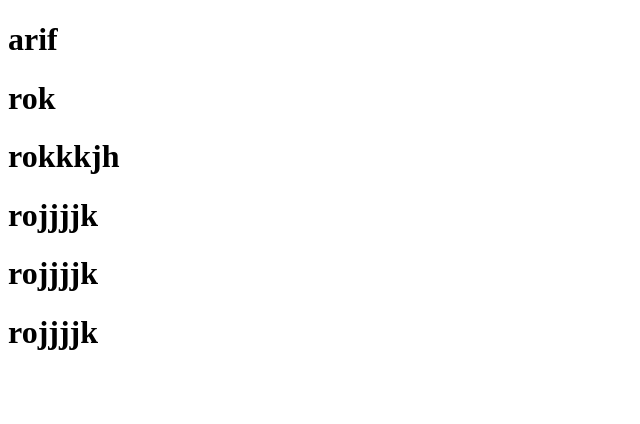
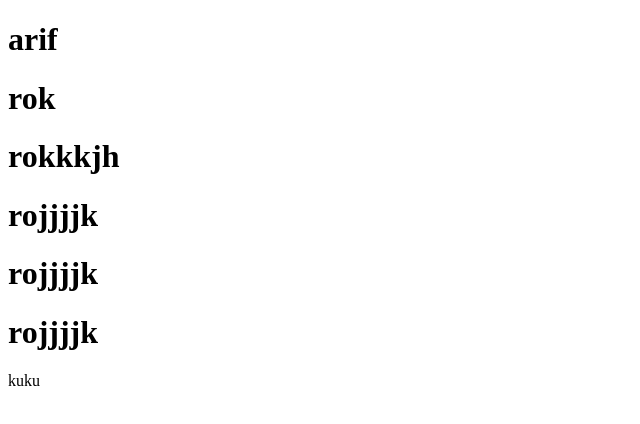
Before and after one commit to arislam0/Data-structures-and-algorithms-with-JavaScript, a plain HTML site: page big-sadi.html in a window 1280 px wide. Shown: the full height of the page, 0-640 px from the left. Drawn offline with Linux system fonts and the light colour scheme.

Commit message:
Update big-sadi.html

```diff
--- a/big-sadi.html
+++ b/big-sadi.html
@@ -14,6 +14,7 @@
     <h1>rojjjjk</h1>
     <h1>rojjjjk</h1>
     <h1>rojjjjk</h1>
+    <h>kuku</h>
 </body>
 
 </html>
```
